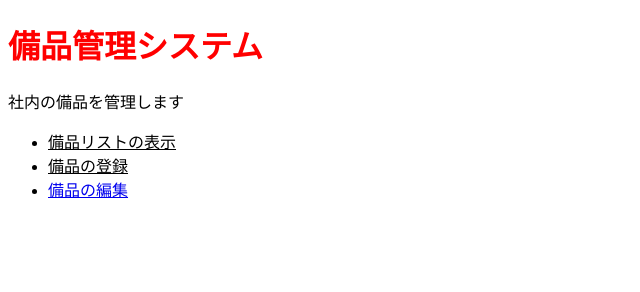
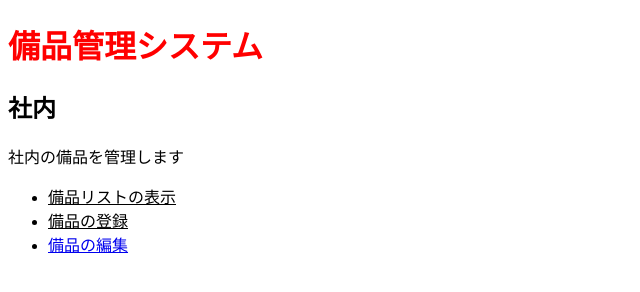
Before and after one commit to Osamu-Suzuki/bihin-kanri, a plain HTML site: page index.html in a window 1280 px wide. Shown: the whole page, without its empty margins (0-640 px from the left). Drawn offline with Linux system fonts and the light colour scheme.

Commit message:
トップページに見出しを追加

```diff
--- a/index.html
+++ b/index.html
@@ -8,7 +8,7 @@
 </head>
 <body>
     <h1>備品管理システム</h1>
-
+    <h2>社内</h2>
     <p>社内の備品を管理します</p>
 
     <ul>
```
